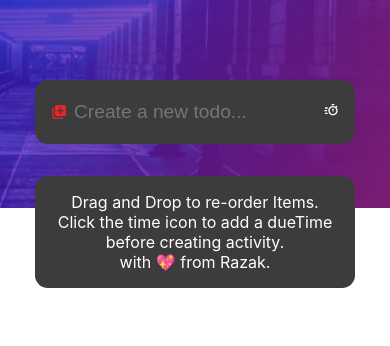
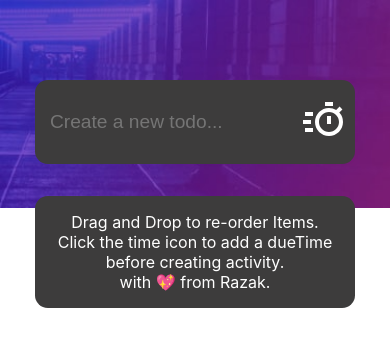
Before and after one commit to roscoericch/TO-DO-APP, a React (Create React App) app: page / in a window 390 px wide. Shown: the top 346 px of the page. Built offline with nearby package versions, Linux system fonts and the light colour scheme; what react-dnd-multi-backend would draw is missing.

Commit message:
fixed responsiveness bug

```diff
--- a/src/components/Time/set-time.component.jsx
+++ b/src/components/Time/set-time.component.jsx
@@ -19,6 +19,13 @@ function Time() {
             console.log(e.target.value);
           }
         }}
+        onInput={(e) => {
+          if (e.target.value) {
+            SetTime(e.target.value);
+            SetActiveTimer();
+            console.log(e.target.value);
+          }
+        }}
       />
     </div>
   );
--- a/src/components/activity-input-Components/activity-input.styles.scss
+++ b/src/components/activity-input-Components/activity-input.styles.scss
@@ -52,8 +52,14 @@
     margin-right: 0.3rem;
     font-size: 2rem;
     cursor: pointer;
+    @media only screen and (max-width: 600px) {
+      font-size: 3rem;
+    }
   }
   .timeIcon {
     cursor: pointer;
+    @media only screen and (max-width: 600px) {
+      font-size: 3rem;
+    }
   }
 }
```
